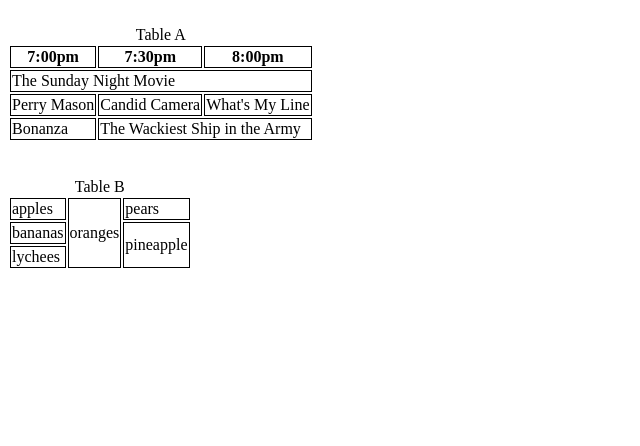
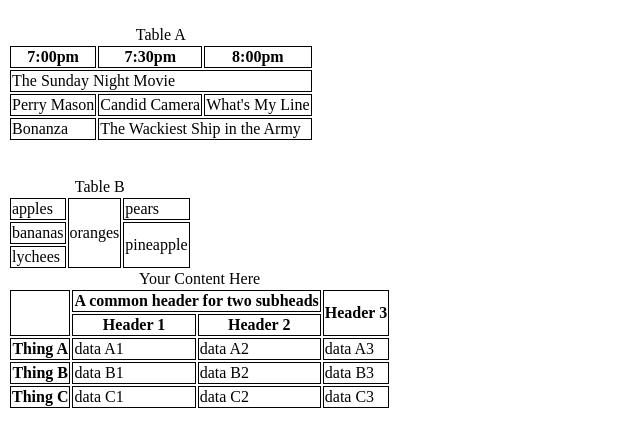
Before and after one commit to eabu/eabu.github.io, a plain HTML site: page moretables.htm in a window 1280 px wide. Shown: the whole page, without its empty margins (0-640 px from the left). Drawn offline with Linux system fonts and the light colour scheme.

Commit message:
Update moretables.htm

```diff
--- a/moretables.htm
+++ b/moretables.htm
@@ -46,6 +46,42 @@ th, td {
     <td>lychees</td>
   </tr>
 </table>
+<table>
+    <caption>Your Content Here</caption>
+
+    <tr>
+        <td rowspan="2"></td>
+        <th colspan="2">A common header for two subheads</th>
+        <th rowspan="2">Header 3</th>
+    </tr>
+    <tr>
+        <th>Header 1</th>
+        <th>Header 2</th>
+    </tr>
+    <tr>
+        <th>Thing A</th>
+        <td>data A1</td>
+        <td>data A2</td>
+        <td>data A3</td>
+    </tr>
+    <tr>
+        <th>Thing B</th>
+        <td>data B1</td>
+        <td>data B2</td>
+        <td>data B3</td>
+    </tr>
+    <tr>
+        <th>Thing C</th>
+        <td>data C1</td>
+        <td>data C2</td>
+        <td>data C3</td>
+    </tr>
+
+
+
+
+
+</table>
 
 
 
```
